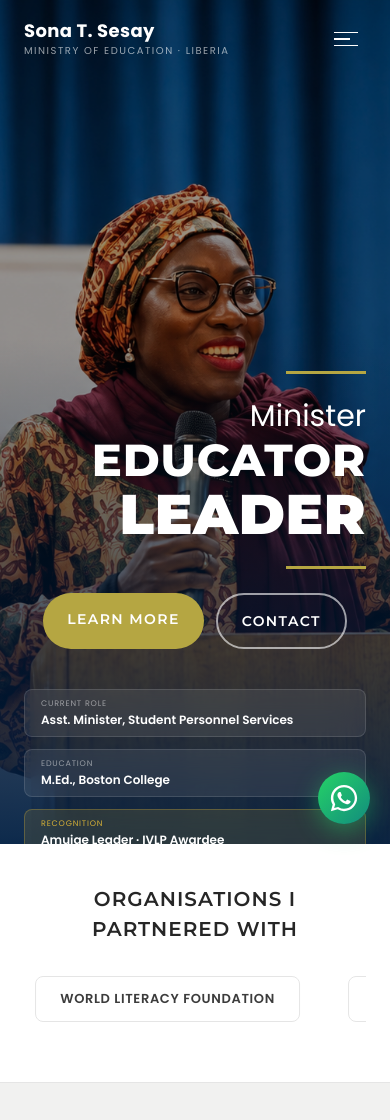
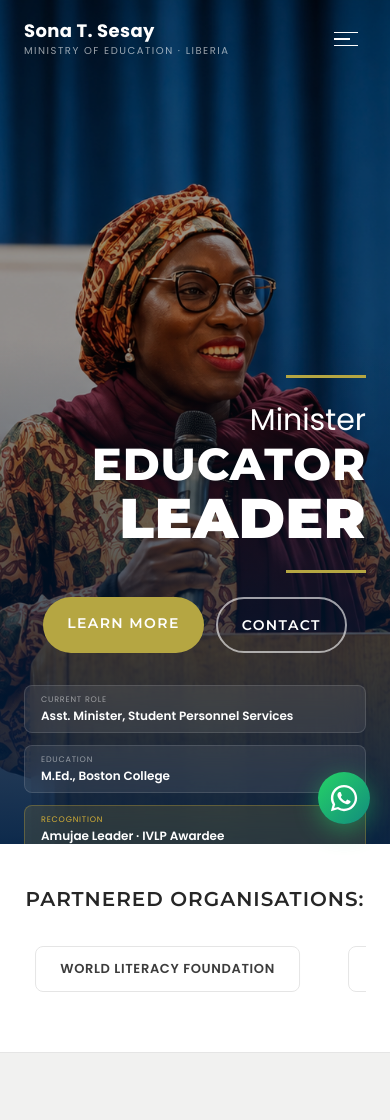
Before and after one commit to Vetsocom/sonatsesay, a Next.js app: page / in a window 390 px wide. Shown: the top 1120 px of the page. Built offline with nearby package versions, Linux system fonts and the light colour scheme.

Commit message:
feat: add HeroSection and IntroFocusSection components to the landing page

```diff
--- a/src/app/components/HeroSection.tsx
+++ b/src/app/components/HeroSection.tsx
@@ -72,7 +72,7 @@ export default function HeroSection() {
     </div>
 
     {/* Bottom credential strip - Visible on mobile but scrollable/stacked */}
-    <div className="mt-10 md:mt-16">
+    <div className="mt-8 md:mt-16">
       <div className="flex flex-col md:flex-row gap-3 md:gap-4 items-stretch">
         <div
           className="px-4 py-2 md:px-5 md:py-3 rounded flex flex-col justify-center"
--- a/src/app/components/IntroFocusSection.tsx
+++ b/src/app/components/IntroFocusSection.tsx
@@ -44,7 +44,7 @@ export default function IntroFocusSection() {
       {/* Partners Marquee Strip */}
       <section className="banner-bottom-area py-10" style={{ backgroundColor: '#FFFFFF', borderBottom: '1px solid #E5E5E5' }}>
         <div className="max-w-7xl mx-auto px-6 lg:px-12">
-          <div className="banner-bottom-heading">Organisations I Partnered With</div>
+          <div className="banner-bottom-heading">Partnered Organisations: </div>
           <div className="overflow-hidden">
             <div
               className="marquee-track flex gap-12 items-center"
```
